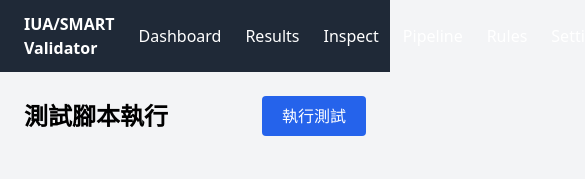
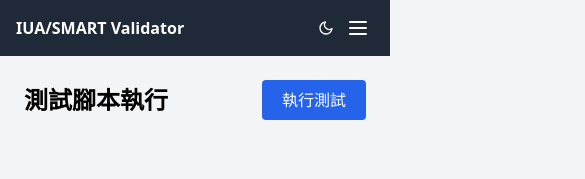
Before and after one commit to kcma1225/SMART-on-fhir-validator, a website: page src/ui/test.html in a window 390 px wide. Shown: the top 179 px of the page, 585 px wide, since content can reach past the window. Drawn offline with nearby package versions, Linux system fonts and the light colour scheme; sample sign-in values are in the browser's storage.

Commit message:
Update validator UI

```diff
--- a/src/ui/test.html
+++ b/src/ui/test.html
@@ -9,13 +9,13 @@
   <script>if(localStorage.getItem('darkMode')==='1')document.documentElement.classList.add('dark')</script>
   <script src="https://cdn.tailwindcss.com"></script>
   <script>tailwind.config={darkMode:'class'}</script>
-  <script src="ui.js?v=3"></script>
+  <script src="ui.js?v=4"></script>
 </head>
 <body class="bg-gray-100 dark:bg-gray-900 min-h-screen transition-colors duration-200">
   <div data-app-nav="test"></div>
 
   <div class="max-w-5xl mx-auto p-6">
-    <div class="flex items-center justify-between mb-4">
+    <div class="flex flex-wrap items-center justify-between gap-3 mb-4">
       <h2 class="text-2xl font-bold dark:text-gray-100">測試腳本執行</h2>
       <button onclick="runTests()" id="run-btn" class="bg-blue-600 text-white px-5 py-2 rounded font-medium hover:bg-blue-700 transition">執行測試</button>
     </div>
--- a/src/ui/ui.js
+++ b/src/ui/ui.js
@@ -65,19 +65,41 @@
     return `<button type="button" data-theme-toggle onclick="window.toggleDark()" class="${className}" aria-label="切換深色模式" aria-pressed="false" title="切換深色模式">${moonIcon}${sunIcon}</button>`;
   }
 
+  const hamburgerIcon = '<svg xmlns="http://www.w3.org/2000/svg" class="w-6 h-6" fill="none" viewBox="0 0 24 24" stroke="currentColor" stroke-width="2"><path stroke-linecap="round" stroke-linejoin="round" d="M4 6h16M4 12h16M4 18h16"/></svg>';
+
   function renderNav(container) {
     const active = container.dataset.appNav || '';
-    const links = navItems.map(([key, label, href]) => {
+
+    // Desktop: inline row; "settings" carries ml-auto so admin items sit on the right.
+    const desktopLinks = navItems.map(([key, label, href]) => {
       const classes = key === active ? 'text-blue-300 font-medium' : 'hover:text-gray-300';
       const spacer = key === 'settings' ? ' ml-auto' : '';
       return `<a href="${withBase(href)}" class="${spacer}${spacer ? ' ' : ''}${classes}">${label}</a>`;
     }).join('');
 
-    container.innerHTML = `<nav class="bg-gray-800 dark:bg-gray-950 text-white px-6 py-3 flex items-center gap-6">
-      <span class="font-bold">IUA/SMART Validator</span>
-      ${links}
-      ${themeButton('hover:text-gray-300')}
-      <button type="button" data-app-logout class="text-sm hover:text-gray-300">Logout</button>
+    // Mobile: stacked block links inside a collapsible panel.
+    const mobileLinks = navItems.map(([key, label, href]) => {
+      const classes = key === active ? 'bg-gray-700 dark:bg-gray-800 text-blue-300 font-medium' : 'hover:bg-gray-700 dark:hover:bg-gray-800';
+      return `<a href="${withBase(href)}" class="block px-3 py-2 rounded ${classes}">${label}</a>`;
+    }).join('');
+
+    container.innerHTML = `<nav class="bg-gray-800 dark:bg-gray-950 text-white px-4 sm:px-6 py-3">
+      <div class="flex items-center gap-4">
+        <span class="font-bold whitespace-nowrap">IUA/SMART Validator</span>
+        <div class="hidden md:flex items-center gap-6 flex-1">
+          ${desktopLinks}
+          ${themeButton('hover:text-gray-300')}
+          <button type="button" data-app-logout class="text-sm hover:text-gray-300">Logout</button>
+        </div>
+        <div class="flex items-center gap-2 ml-auto md:hidden">
+          ${themeButton('hover:text-gray-300')}
+          <button type="button" data-nav-toggle aria-label="切換選單" aria-expanded="false" class="p-1 rounded hover:bg-gray-700">${hamburgerIcon}</button>
+        </div>
+      </div>
+      <div data-nav-menu class="hidden md:hidden mt-3 pt-3 border-t border-gray-700 dark:border-gray-800">
+        ${mobileLinks}
+        <button type="button" data-app-logout class="block w-full text-left px-3 py-2 rounded hover:bg-gray-700 dark:hover:bg-gray-800">Logout</button>
+      </div>
     </nav>`;
   }
 
@@ -89,6 +111,15 @@
     document.addEventListener('click', event => {
       if (event.target.closest('[data-app-logout]') && typeof window.logout === 'function') {
         window.logout();
+        return;
+      }
+      const toggle = event.target.closest('[data-nav-toggle]');
+      if (toggle) {
+        const menu = toggle.closest('nav')?.querySelector('[data-nav-menu]');
+        if (menu) {
+          const nowHidden = menu.classList.toggle('hidden');
+          toggle.setAttribute('aria-expanded', String(!nowHidden));
+        }
       }
     });
     setTheme(document.documentElement.classList.contains('dark'), false);
```
Also changed, not shown: src/ui/dashboard.html (+2 -2 lines), src/ui/login.html (+1 -1 lines), src/ui/pipeline.html (+1 -1 lines), src/ui/results.html (+2 -2 lines), src/ui/rules.html (+8 -6 lines), src/ui/settings.html (+1 -1 lines), src/ui/validate.html (+1 -1 lines).
